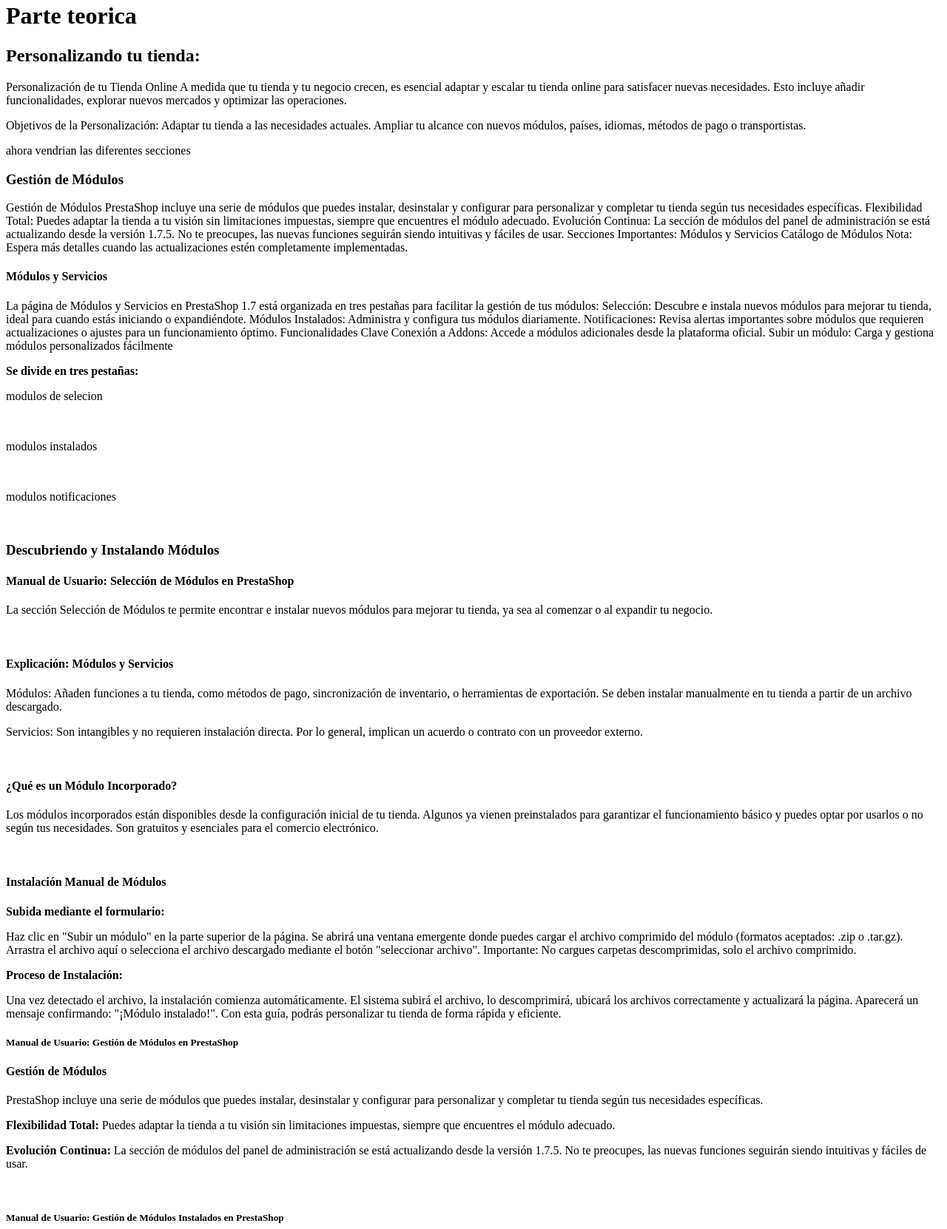
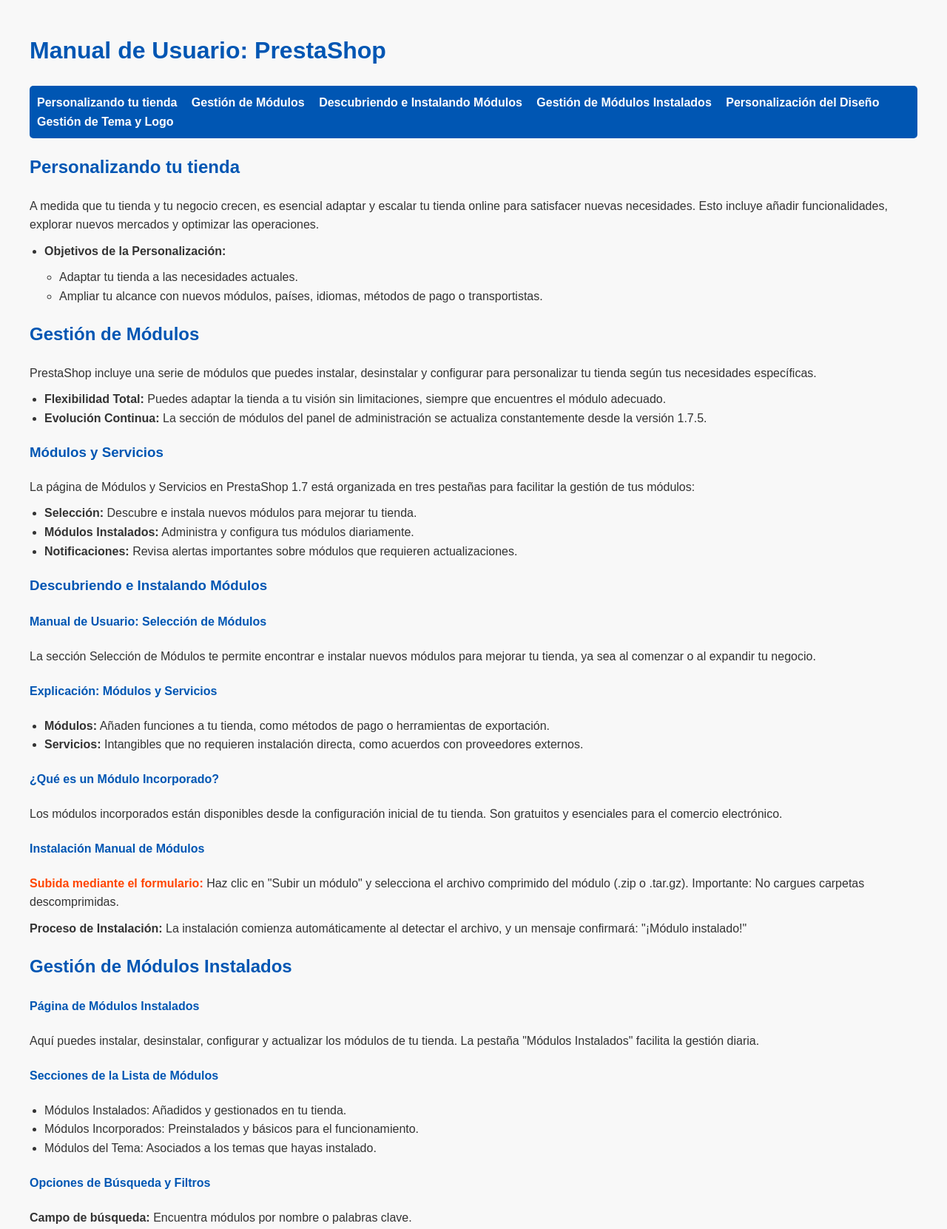
Before and after one commit to SinMasGato/prestashop, a plain HTML site: page index.html in a window 1280 px wide. Shown: the part 18-1680 px from the top of the page at 74% size. Drawn offline with Linux system fonts and the light colour scheme.

Commit message:
Update index.html
updte

```diff
--- a/index.html
+++ b/index.html
@@ -3,116 +3,161 @@
 <head>
     <meta charset="UTF-8">
     <meta name="viewport" content="width=device-width, initial-scale=1.0">
-
-    <title>Traduccion del texto de prestashop
-
-
-
-
-
-
-    </title>
+    <title>Manual de Usuario: PrestaShop</title>
+    <style>
+        body {
+            font-family: Arial, sans-serif;
+            line-height: 1.6;
+            background-color: #f8f8f8;
+            color: #333;
+            margin: 20px;
+            padding: 20px;
+        }
+        h1, h2, h3, h4, h5 {
+            color: #0056b3;
+        }
+        nav {
+            background-color: #0056b3;
+            color: #fff;
+            padding: 10px;
+            margin-bottom: 20px;
+            border-radius: 5px;
+        }
+        nav a {
+            color: #fff;
+            text-decoration: none;
+            margin-right: 15px;
+            font-weight: bold;
+        }
+        p {
+            margin: 10px 0;
+        }
+        ul {
+            margin: 10px 0;
+            padding-left: 20px;
+        }
+        .note {
+            background-color: #ffffe0;
+            padding: 10px;
+            border-left: 4px solid #ffa500;
+            margin: 10px 0;
+        }
+        .highlight {
+            color: #ff4500;
+            font-weight: bold;
+        }
+    </style>
 </head>
 <body>
-    <h1>Parte teorica</h1>
-    <h2>Personalizando tu tienda:</h2>
-        <!-- ----Aqui hay que configurar 5 links para los temas. -->
+    <h1>Manual de Usuario: PrestaShop</h1>
 
+    <!-- Índice de contenido -->
+    <nav>
+        <a href="#personalizando-tienda">Personalizando tu tienda</a>
+        <a href="#gestion-modulos">Gestión de Módulos</a>
+        <a href="#descubriendo-modulos">Descubriendo e Instalando Módulos</a>
+        <a href="#modulos-instalados">Gestión de Módulos Instalados</a>
+        <a href="#personalizacion-diseno">Personalización del Diseño</a>
+        <a href="#tema-logo">Gestión de Tema y Logo</a>
+    </nav>
 
-        <p>Personalización de tu Tienda Online
-    A medida que tu tienda y tu negocio crecen, es esencial adaptar y escalar tu tienda online para satisfacer nuevas necesidades. Esto incluye añadir funcionalidades, explorar nuevos mercados y optimizar las operaciones.</p>
+    <!-- Contenido -->
+    <h2 id="personalizando-tienda">Personalizando tu tienda</h2>
+    <p>A medida que tu tienda y tu negocio crecen, es esencial adaptar y escalar tu tienda online para satisfacer nuevas necesidades. Esto incluye añadir funcionalidades, explorar nuevos mercados y optimizar las operaciones.</p>
+    <ul>
+        <li><strong>Objetivos de la Personalización:</strong></li>
+        <ul>
+            <li>Adaptar tu tienda a las necesidades actuales.</li>
+            <li>Ampliar tu alcance con nuevos módulos, países, idiomas, métodos de pago o transportistas.</li>
+        </ul>
+    </ul>
 
-    <p> Objetivos de la Personalización:
-    Adaptar tu tienda a las necesidades actuales.
-    Ampliar tu alcance con nuevos módulos, países, idiomas, métodos de pago o transportistas.</p>
-      </p>
+    <h2 id="gestion-modulos">Gestión de Módulos</h2>
+    <p>PrestaShop incluye una serie de módulos que puedes instalar, desinstalar y configurar para personalizar tu tienda según tus necesidades específicas.</p>
+    <ul>
+        <li><strong>Flexibilidad Total:</strong> Puedes adaptar la tienda a tu visión sin limitaciones, siempre que encuentres el módulo adecuado.</li>
+        <li><strong>Evolución Continua:</strong> La sección de módulos del panel de administración se actualiza constantemente desde la versión 1.7.5.</li>
+    </ul>
 
-      <!-- ----Aqui hay que configurar 5 links para los temas. -->
+    <h3>Módulos y Servicios</h3>
+    <p>La página de Módulos y Servicios en PrestaShop 1.7 está organizada en tres pestañas para facilitar la gestión de tus módulos:</p>
+    <ul>
+        <li><strong>Selección:</strong> Descubre e instala nuevos módulos para mejorar tu tienda.</li>
+        <li><strong>Módulos Instalados:</strong> Administra y configura tus módulos diariamente.</li>
+        <li><strong>Notificaciones:</strong> Revisa alertas importantes sobre módulos que requieren actualizaciones.</li>
+    </ul>
 
-      <p>ahora vendrian las diferentes secciones</p>
+    <h3 id="descubriendo-modulos">Descubriendo e Instalando Módulos</h3>
+    <h4>Manual de Usuario: Selección de Módulos</h4>
+    <p>La sección Selección de Módulos te permite encontrar e instalar nuevos módulos para mejorar tu tienda, ya sea al comenzar o al expandir tu negocio.</p>
 
-      <h3>Gestión de Módulos</h3>
-      <p>Gestión de Módulos
-        PrestaShop incluye una serie de módulos que puedes instalar, desinstalar y configurar para personalizar y completar tu tienda según tus necesidades específicas.
+    <h4>Explicación: Módulos y Servicios</h4>
+    <ul>
+        <li><strong>Módulos:</strong> Añaden funciones a tu tienda, como métodos de pago o herramientas de exportación.</li>
+        <li><strong>Servicios:</strong> Intangibles que no requieren instalación directa, como acuerdos con proveedores externos.</li>
+    </ul>
 
-        Flexibilidad Total: Puedes adaptar la tienda a tu visión sin limitaciones impuestas, siempre que encuentres el módulo adecuado.
-        Evolución Continua: La sección de módulos del panel de administración se está actualizando desde la versión 1.7.5. No te preocupes, las nuevas funciones seguirán siendo intuitivas y fáciles de usar.
-        Secciones Importantes:
+    <h4>¿Qué es un Módulo Incorporado?</h4>
+    <p>Los módulos incorporados están disponibles desde la configuración inicial de tu tienda. Son gratuitos y esenciales para el comercio electrónico.</p>
 
-        Módulos y Servicios
-        Catálogo de Módulos
-        Nota: Espera más detalles cuando las actualizaciones estén completamente implementadas.</p>
+    <h4>Instalación Manual de Módulos</h4>
+    <p><span class="highlight">Subida mediante el formulario:</span> Haz clic en "Subir un módulo" y selecciona el archivo comprimido del módulo (.zip o .tar.gz). Importante: No cargues carpetas descomprimidas.</p>
+    <p><strong>Proceso de Instalación:</strong> La instalación comienza automáticamente al detectar el archivo, y un mensaje confirmará: "¡Módulo instalado!"</p>
 
-        <h4>Módulos y Servicios</h4>
-        <p>
-            La página de Módulos y Servicios en PrestaShop 1.7 está organizada en tres pestañas para facilitar la gestión de tus módulos:
+    <h2 id="modulos-instalados">Gestión de Módulos Instalados</h2>
+    <h4>Página de Módulos Instalados</h4>
+    <p>Aquí puedes instalar, desinstalar, configurar y actualizar los módulos de tu tienda. La pestaña "Módulos Instalados" facilita la gestión diaria.</p>
 
-            Selección: Descubre e instala nuevos módulos para mejorar tu tienda, ideal para cuando estás iniciando o expandiéndote.
-            Módulos Instalados: Administra y configura tus módulos diariamente.
-            Notificaciones: Revisa alertas importantes sobre módulos que requieren actualizaciones o ajustes para un funcionamiento óptimo.
-            Funcionalidades Clave
-            Conexión a Addons: Accede a módulos adicionales desde la plataforma oficial.
-            Subir un módulo: Carga y gestiona módulos personalizados fácilmente</p>
+    <h4>Secciones de la Lista de Módulos</h4>
+    <ul>
+        <li>Módulos Instalados: Añadidos y gestionados en tu tienda.</li>
+        <li>Módulos Incorporados: Preinstalados y básicos para el funcionamiento.</li>
+        <li>Módulos del Tema: Asociados a los temas que hayas instalado.</li>
+    </ul>
 
+    <h4>Opciones de Búsqueda y Filtros</h4>
+    <p><strong>Campo de búsqueda:</strong> Encuentra módulos por nombre o palabras clave.</p>
+    <p><strong>Ordenar:</strong> Actualiza automáticamente la lista al aplicar filtros.</p>
 
-           <p> <b>Se divide en tres pestañas:</b></p>
-            <p>modulos de selecion</p><br>
-            <p>modulos instalados</p><br>
-             <p>modulos notificaciones</p><br>
+    <h3 id="personalizacion-diseno">Personalización del Diseño de tu Tienda</h3>
+    <p>El diseño de tu tienda online define la identidad de tu marca y mejora la experiencia de tus clientes.</p>
+    <h3>Secciones de Personalización</h3>
+    <ul>
+        <li><strong>Tema y Logo:</strong> Configura el aspecto visual de tu tienda.</li>
+        <li><strong>Catálogo de Temas:</strong> Explora y selecciona nuevos temas.</li>
+        <li><strong>Tema de Correo Electrónico:</strong> Personaliza los correos electrónicos automáticos.</li>
+        <li><strong>Páginas - Gestión de Contenido:</strong> Administra el contenido estático de tu tienda.</li>
+        <li><strong>Posiciones:</strong> Configura la posición de los módulos.</li>
+    </ul>
 
+    <h5 id="tema-logo">Gestión de Tema y Logo</h5>
+    <p>En la página de <strong>"Tema y Logo"</strong> puedes administrar tus temas y actualizar el logotipo de tu tienda.</p>
 
+    <h4>Soporte para Idiomas RTL</h4>
+    <p>PrestaShop admite idiomas que se escriben de derecha a izquierda, como árabe y hebreo.</p>
 
-            <h3>Descubriendo y Instalando Módulos</h3>
-            <h4>Manual de Usuario: Selección de Módulos en PrestaShop</h4>
-            <p>La sección Selección de Módulos te permite encontrar e instalar nuevos módulos para mejorar tu tienda, ya sea al comenzar o al expandir tu negocio.</p><br>
+    <h4>Personalización de Logos</h4>
+    <p>Puedes modificar diferentes logos de tu tienda:</p>
+    <ul>
+        <li><strong>Logo de Encabezado:</strong> Visible en todas las páginas de tu tienda.</li>
+        <li><strong>Logos de Factura y Correo:</strong> Aparecen en notificaciones y facturas.</li>
+        <li><strong>Favicon:</strong> Pequeño icono en la barra de direcciones del navegador.</li>
+    </ul>
 
-            <h4>Explicación: Módulos y Servicios
-            </h4>
-            <p>Módulos: Añaden funciones a tu tienda, como métodos de pago, sincronización de inventario, o herramientas de exportación. Se deben instalar manualmente en tu tienda a partir de un archivo descargado.</p>
-            <p>Servicios: Son intangibles y no requieren instalación directa. Por lo general, implican un acuerdo o contrato con un proveedor externo.</p><br>
+    <h4>Detalles de Tu Tema Actual</h4>
+    <p>Muestra el nombre, versión y autor del tema, junto con una vista previa.</p>
 
-            <h4>¿Qué es un Módulo Incorporado?</h4>
-            <p>Los módulos incorporados están disponibles desde la configuración inicial de tu tienda. Algunos ya vienen preinstalados para garantizar el funcionamiento básico y puedes optar por usarlos o no según tus necesidades. Son gratuitos y esenciales para el comercio electrónico.</p><br>
+    <h4>Configuración de Diseño de Páginas</h4>
+    <p>Puedes personalizar la estructura de las páginas de tu tienda seleccionando entre varios diseños.</p>
 
-            <h4>Instalación Manual de Módulos</h4>
-            <p><b>Subida mediante el formulario:</p></b>
-            <p>Haz clic en "Subir un módulo" en la parte superior de la página.
-                Se abrirá una ventana emergente donde puedes cargar el archivo comprimido del módulo (formatos aceptados: .zip o .tar.gz).
-                Arrastra el archivo aquí o selecciona el archivo descargado mediante el botón "seleccionar archivo". Importante: No cargues carpetas descomprimidas, solo el archivo comprimido.</p>
-                <p><b>Proceso de Instalación:</b></p>
-                <p>Una vez detectado el archivo, la instalación comienza automáticamente.
-                    El sistema subirá el archivo, lo descomprimirá, ubicará los archivos correctamente y actualizará la página.
-                    Aparecerá un mensaje confirmando: "¡Módulo instalado!".
-                    Con esta guía, podrás personalizar tu tienda de forma rápida y eficiente.</p>
+    <h4>Seleccionar un Tema</h4>
+    <p>Gestiona los temas disponibles y elige el más adecuado para tu tienda.</p>
 
+    <h4>Agregar y Exportar un Tema</h4>
+    <p>Carga nuevos temas desde tu computadora, web o mediante FTP. Usa "Exportar tema actual" para crear un archivo de respaldo.</p>
 
-                    <h5>Manual de Usuario: Gestión de Módulos en PrestaShop</h5>
-
-                    <h4>Gestión de Módulos</h4>
-                    <p>PrestaShop incluye una serie de módulos que puedes instalar, desinstalar y configurar para personalizar y completar tu tienda según tus necesidades específicas.
-
-                        <p><b>Flexibilidad Total:</b> Puedes adaptar la tienda a tu visión sin limitaciones impuestas, siempre que encuentres el módulo adecuado.</p>
-                        <p><b>Evolución Continua:</b> La sección de módulos del panel de administración se está actualizando desde la versión 1.7.5. No te preocupes, las nuevas funciones seguirán siendo intuitivas y fáciles de usar.</p><br>
-                        <h5>Manual de Usuario: Gestión de Módulos Instalados en PrestaShop</h5>
-            <h4>Página de Módulos Instalados</h4>
-            <p>Aquí puedes instalar, desinstalar, configurar y actualizar los módulos de tu tienda. La pestaña "Módulos Instalados" facilita la gestión diaria de estos.</p><br>
-
-
-            <h4>Secciones de la Lista de Módulos</h4>
-            <p>Módulos Instalados: Módulos que has añadido, comprados en PrestaShop Addons o cargados manualmente.</p>
-            <p>Módulos Incorporados: Módulos básicos y gratuitos que vienen preinstalados con tu tienda.</p>
-            <p>Módulos del Tema: Módulos asociados a los temas que hayas instalado.</p><br>
-
-            <h5>Opciones de Búsqueda y Filtros:</h5>
-            <p><b>Campo de búsqueda:</b> Busca módulos por nombre, autor o palabras clave.</p>
-            <p><b>Ordenar:</b> La lista se actualiza automáticamente al aplicar filtros.</p>
-            <p>Categorías: Muestra módulos según la categoría seleccionada.</p>
-            <p>Mostrar todos los módulos: Filtra entre módulos habilitados y deshabilitados.</p>
-            <p>Instalados y No Instalados: Encuentra módulos según su estado.</p>
-            <p>Último acceso: Localiza rápidamente los módulos usados recientemente.</p>
-            <p>Nombre: Ordena alfabéticamente de A a Z.</p>
-            <p></p>
-
+    <h4>Personalización Avanzada de Temas</h4>
+    <p>Haz clic en "Personalizar" para cambiar ajustes adicionales o usa las plantillas de correo electrónico para más opciones.</p>
 
 </body>
 </html>
```
